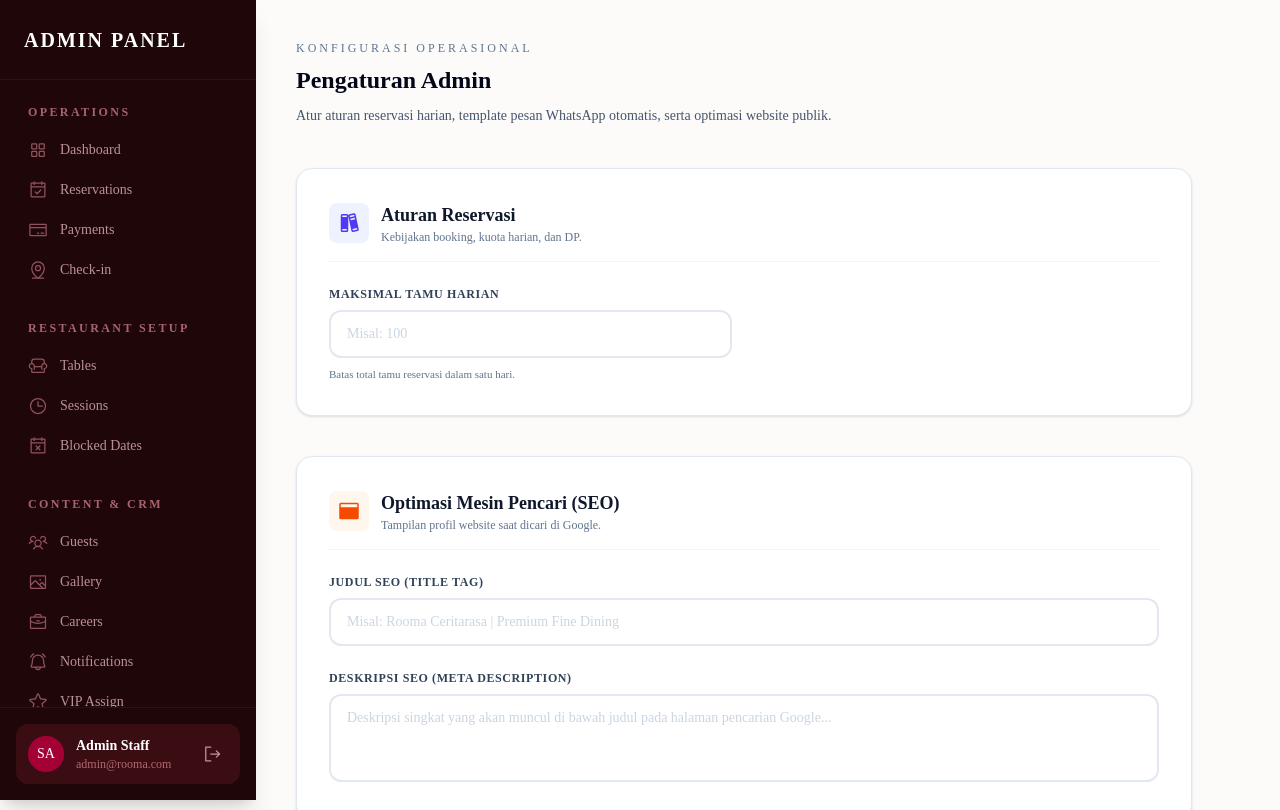
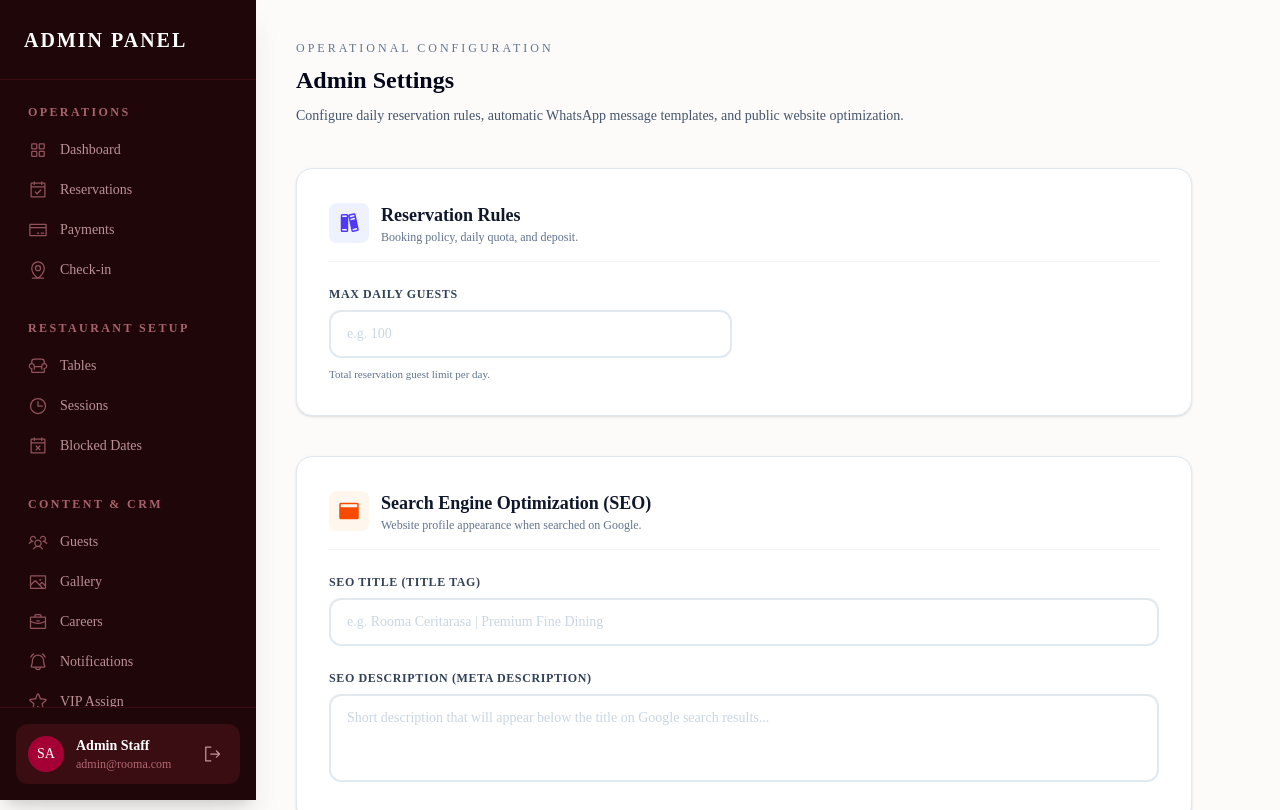
Before and after one commit to ruangcode-id/rooma-ceritarasa, a Next.js app: page /admin/settings in a window 1280 px wide. Shown: the top 810 px of the page. Built offline with nearby package versions, Linux system fonts and the light colour scheme; no server answers.

Commit message:
chore: translate admin settings page to english

```diff
--- a/src/components/admin/AdminSettingsClient.tsx
+++ b/src/components/admin/AdminSettingsClient.tsx
@@ -41,7 +41,7 @@ export default function AdminSettingsClient() {
         }
       } catch (e) {
         console.error("Failed to load settings", e);
-        setMessage({ text: "Gagal memuat pengaturan. Silakan coba lagi.", type: "error" });
+        setMessage({ text: "Failed to load settings. Please try again.", type: "error" });
       } finally {
         setIsLoading(false);
       }
@@ -72,13 +72,13 @@ export default function AdminSettingsClient() {
       const json = await res.json();
 
       if (!res.ok || !json.success) {
-        throw new Error(json.error || "Gagal menyimpan pengaturan");
+        throw new Error(json.error || "Failed to save settings");
       }
 
-      setMessage({ text: "Pengaturan operasional berhasil disimpan!", type: "success" });
+      setMessage({ text: "Operational settings saved successfully!", type: "success" });
       window.scrollTo({ top: 0, behavior: "smooth" });
     } catch (error: any) {
-      setMessage({ text: error.message || "Gagal menyimpan pengaturan", type: "error" });
+      setMessage({ text: error.message || "Failed to save settings", type: "error" });
     } finally {
       setIsSaving(false);
     }
@@ -96,9 +96,9 @@ export default function AdminSettingsClient() {
     <div className="max-w-4xl pb-20">
       <div className="mb-10">
         <SectionTitle
-          eyebrow="Konfigurasi Operasional"
-          title="Pengaturan Admin"
-          description="Atur aturan reservasi harian, template pesan WhatsApp otomatis, serta optimasi website publik."
+          eyebrow="Operational Configuration"
+          title="Admin Settings"
+          description="Configure daily reservation rules, automatic WhatsApp message templates, and public website optimization."
         />
       </div>
 
@@ -118,14 +118,14 @@ export default function AdminSettingsClient() {
               <Books size={24} weight="fill" />
             </div>
             <div>
-              <h2 className="text-lg font-bold">Aturan Reservasi</h2>
-              <p className="text-xs text-slate-500">Kebijakan booking, kuota harian, dan DP.</p>
+              <h2 className="text-lg font-bold">Reservation Rules</h2>
+              <p className="text-xs text-slate-500">Booking policy, daily quota, and deposit.</p>
             </div>
           </div>
 
           <div className="grid grid-cols-1 md:grid-cols-2 gap-6">
             <div>
-              <label className="block text-xs font-bold text-slate-700 uppercase tracking-wider mb-2">Maksimal Tamu Harian</label>
+              <label className="block text-xs font-bold text-slate-700 uppercase tracking-wider mb-2">Max Daily Guests</label>
               <div className="relative">
                 <input
                   type="number"
@@ -133,11 +133,11 @@ export default function AdminSettingsClient() {
                   min={1}
                   value={formData.maxGuestsPerDay || ""}
                   onChange={handleChange}
-                  placeholder="Misal: 100"
+                  placeholder="e.g. 100"
                   className="w-full border-2 border-slate-200 bg-transparent px-4 py-3 text-sm text-slate-900 outline-none transition-all focus:border-slate-900 placeholder:text-slate-300 rounded-xl"
                 />
               </div>
-              <p className="text-[11px] text-slate-500 mt-2">Batas total tamu reservasi dalam satu hari.</p>
+              <p className="text-[11px] text-slate-500 mt-2">Total reservation guest limit per day.</p>
             </div>
 
             {/*
@@ -155,31 +155,31 @@ export default function AdminSettingsClient() {
               <Browser size={24} weight="fill" />
             </div>
             <div>
-              <h2 className="text-lg font-bold">Optimasi Mesin Pencari (SEO)</h2>
-              <p className="text-xs text-slate-500">Tampilan profil website saat dicari di Google.</p>
+              <h2 className="text-lg font-bold">Search Engine Optimization (SEO)</h2>
+              <p className="text-xs text-slate-500">Website profile appearance when searched on Google.</p>
             </div>
           </div>
 
           <div className="grid grid-cols-1 md:grid-cols-2 gap-6">
             <div className="col-span-1 md:col-span-2">
-              <label className="block text-xs font-bold text-slate-700 uppercase tracking-wider mb-2">Judul SEO (Title Tag)</label>
+              <label className="block text-xs font-bold text-slate-700 uppercase tracking-wider mb-2">SEO Title (Title Tag)</label>
               <input
                 type="text"
                 name="seoTitle"
                 value={formData.seoTitle || ""}
                 onChange={handleChange}
-                placeholder="Misal: Rooma Ceritarasa | Premium Fine Dining"
+                placeholder="e.g. Rooma Ceritarasa | Premium Fine Dining"
                 className="w-full border-2 border-slate-200 bg-transparent px-4 py-3 text-sm text-slate-900 outline-none transition-all focus:border-slate-900 placeholder:text-slate-300 rounded-xl"
               />
             </div>
             <div className="col-span-1 md:col-span-2">
-              <label className="block text-xs font-bold text-slate-700 uppercase tracking-wider mb-2">Deskripsi SEO (Meta Description)</label>
+              <label className="block text-xs font-bold text-slate-700 uppercase tracking-wider mb-2">SEO Description (Meta Description)</label>
               <textarea
                 name="seoDescription"
                 rows={3}
                 value={formData.seoDescription || ""}
                 onChange={handleChange}
-                placeholder="Deskripsi singkat yang akan muncul di bawah judul pada halaman pencarian Google..."
+                placeholder="Short description that will appear below the title on Google search results..."
                 className="w-full border-2 border-slate-200 bg-transparent px-4 py-3 text-sm text-slate-900 outline-none transition-all focus:border-slate-900 placeholder:text-slate-300 rounded-xl resize-none"
               ></textarea>
             </div>
@@ -192,7 +192,7 @@ export default function AdminSettingsClient() {
             type="submit" disabled={isSaving}
             className="bg-slate-900 text-white font-bold uppercase tracking-widest py-4 px-10 rounded-xl shadow-xl hover:bg-slate-800 disabled:opacity-50 transition-all flex items-center gap-3 hover:-translate-y-1 hover:shadow-2xl"
           >
-            {isSaving ? "Menyimpan..." : "Simpan Pengaturan"}
+            {isSaving ? "Saving..." : "Save Settings"}
           </button>
         </div>
 
```
